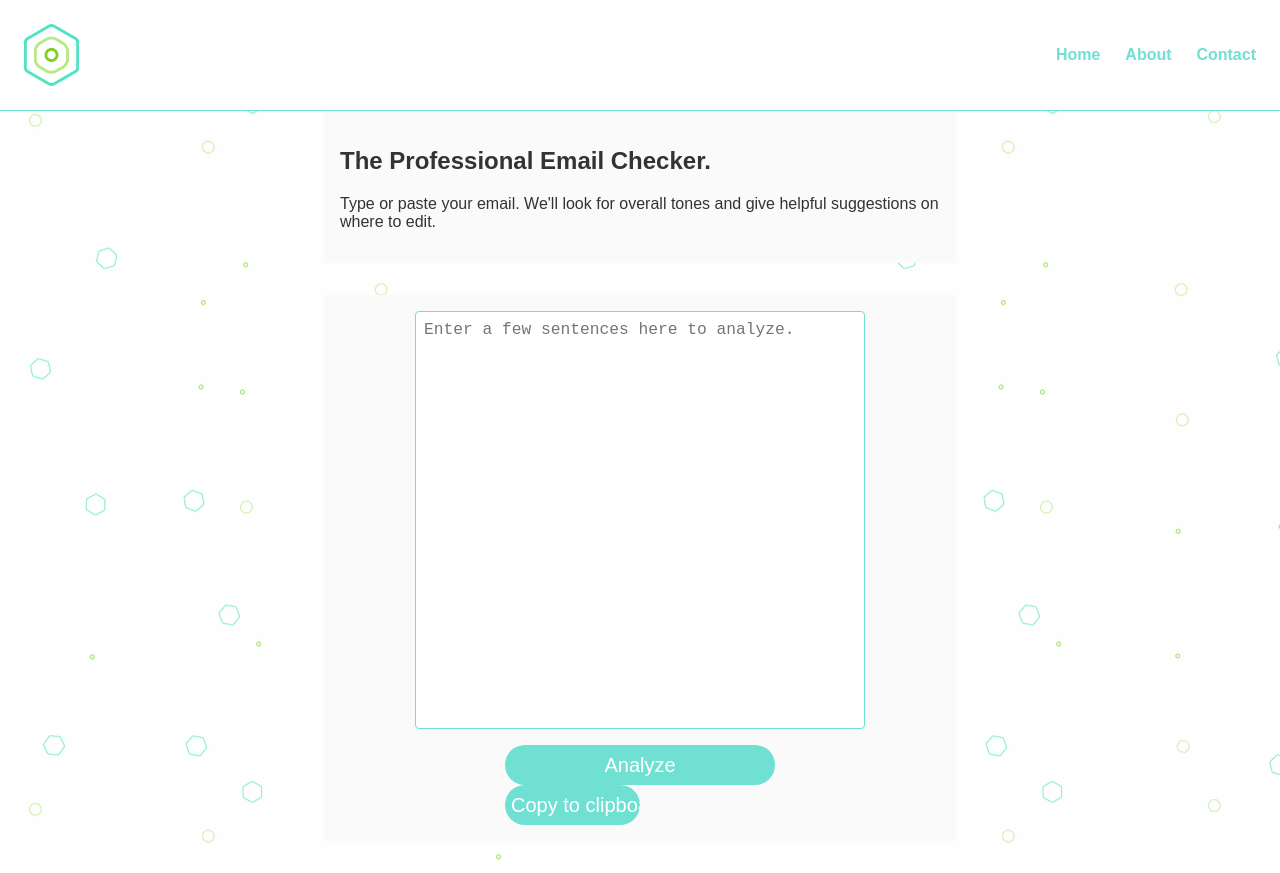
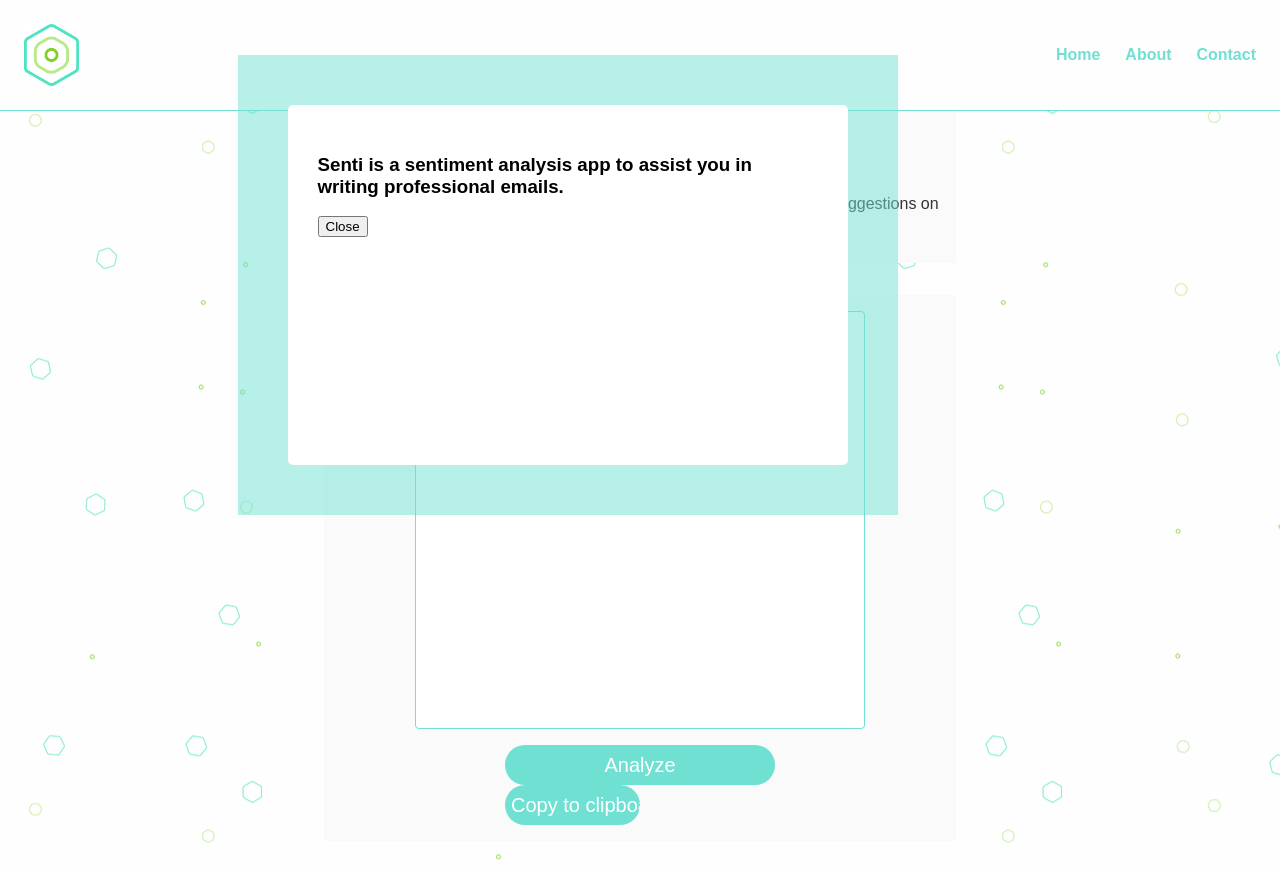
Before and after one commit to BrandonKlotz/senti, a React (Create React App) app in the folder client/: page / in a window 1280 px wide. Both pictures are taken after a click on the link "About". Built offline with nearby package versions, Linux system fonts and the light colour scheme.

Commit message:
adds modal to About ExpandedNavigation

```diff
--- a/client/src/components/Header.js
+++ b/client/src/components/Header.js
@@ -1,6 +1,6 @@
 import React, { Component } from 'react';
+import "font-awesome/css/font-awesome.css";
 import Modal from './Modal';
-import "font-awesome/css/font-awesome.css";
 
 
 class Header extends Component {
@@ -25,11 +25,18 @@ class Header extends Component {
    		<header>
         <div className="logo">
         </div>
-
+        <div className = "modalMenu">
+          <Modal
+            className={"modalWindow"}
+            show={this.state.isOpen}
+            onClose={this.toggleModal}>
+              <h3>Senti is a sentiment analysis app to assist you in writing professional emails.</h3>
+            </Modal>
+          </div>
    				<div className="ExpandedNavigation">
-   					<a href="#">Home</a>
-					<a href="#">About</a>
-					<a href="#">Contact</a>
+   					<a>Home</a>
+					<a onClick={this.toggleModal}>About</a>
+					<a>Contact</a>
 				</div>
 
 				<div className="dropdown">
@@ -39,15 +46,7 @@ class Header extends Component {
 					    <a>Home</a>
 					    <a onClick={this.toggleModal}>About</a>
 					    <a>Contact</a>
-
-
 					  </div>
-            <Modal
-              className={"modalWindow"}
-              show={this.state.isOpen}
-              onClose={this.toggleModal}>
-              Senti is a sentiment analysis app to assist you in writing professional emails.
-            </Modal>
 				</div>
 
 	   	</header>
--- a/client/src/components/Modal.js
+++ b/client/src/components/Modal.js
@@ -8,31 +8,9 @@ class Modal extends React.Component {
       return null;
     }
 
-    // The gray background
-    const backdropStyle = {
-      position: 'fixed',
-      top: 0,
-      bottom: 0,
-      left: 0,
-      right: 0,
-      backgroundColor: 'rgba(0,0,0,0.3)',
-      padding: 50
-    };
-
-    // The modal "window"
-    const modalStyle = {
-      backgroundColor: '#fff',
-      borderRadius: 5,
-      maxWidth: 500,
-      minHeight: 300,
-      margin: '0 auto',
-      padding: 30
-    };
-
-
     return (
-      <div className="backdrop" style={backdropStyle}>
-        <div className="modal" style={modalStyle}>
+      <div className="backdrop">
+        <div className="modal">
           {this.props.children}
 
           <div className="footer">
--- a/client/src/index.css
+++ b/client/src/index.css
@@ -24,6 +24,7 @@ body {
 h1, h2, p {
   color: #333;
 }
+
 
 /* -- HEADER STYLING -- */
 
@@ -400,3 +401,29 @@ hr {
     margin: .25em;
   }
 }
+
+
+
+/* modal styles for modal-menu branch*/
+
+/* div for modal */
+  .modalMenu {
+    display: flex;
+    flex-direction: row;
+    justify-content: center;
+  }
+/* gray background for modal */
+  .backdrop {
+    position: fixed;
+    background-color: rgba(112, 224, 211, .5);
+    padding: 50px;
+  }
+    /* modal "window" */
+  .modal {
+    background-color: #fff;
+    border-radius: 5px;
+    max-width: 500px;
+    min-height: 300px;
+    margin: 0 auto;
+    padding: 30px;
+  }
```
